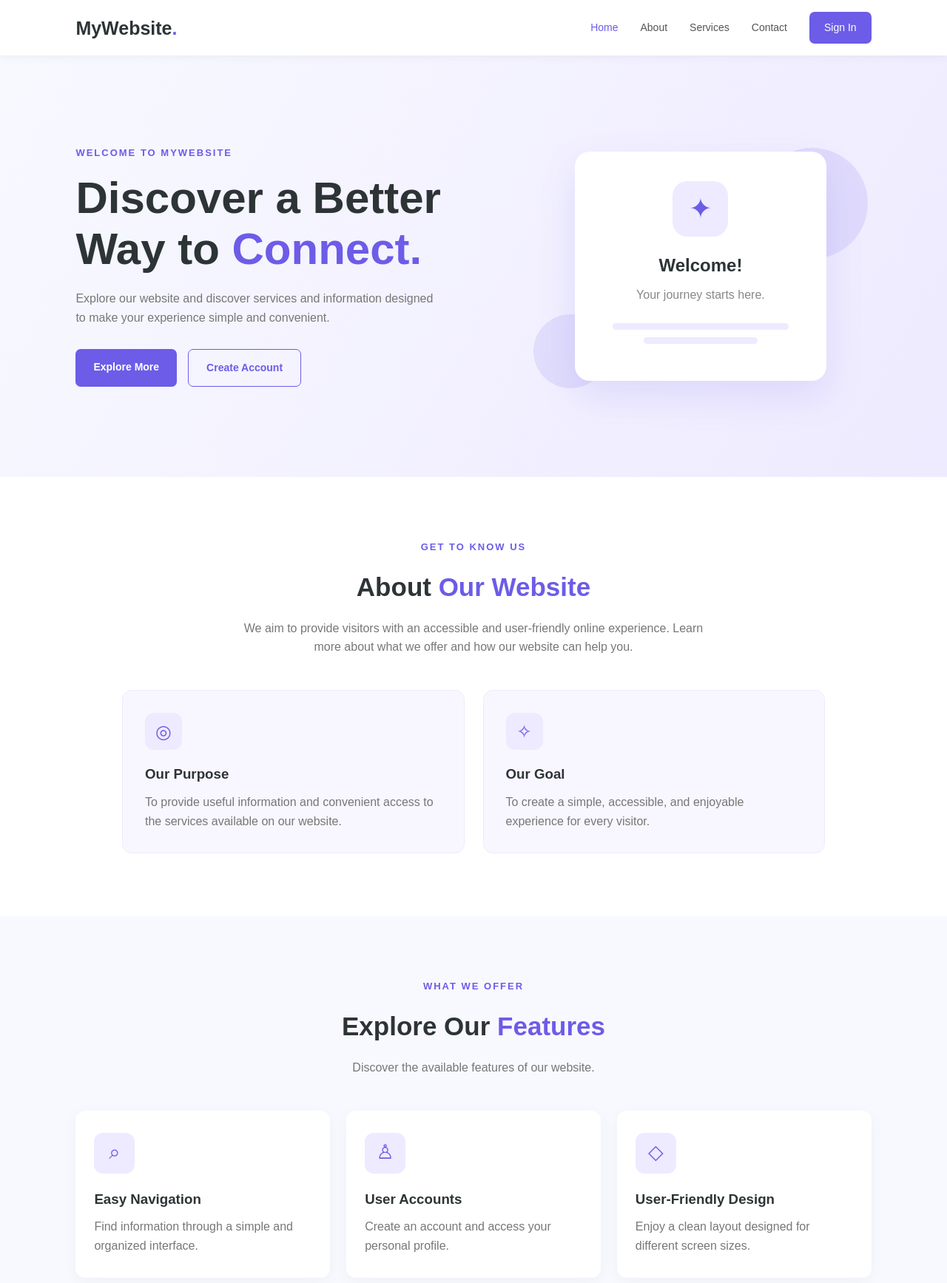
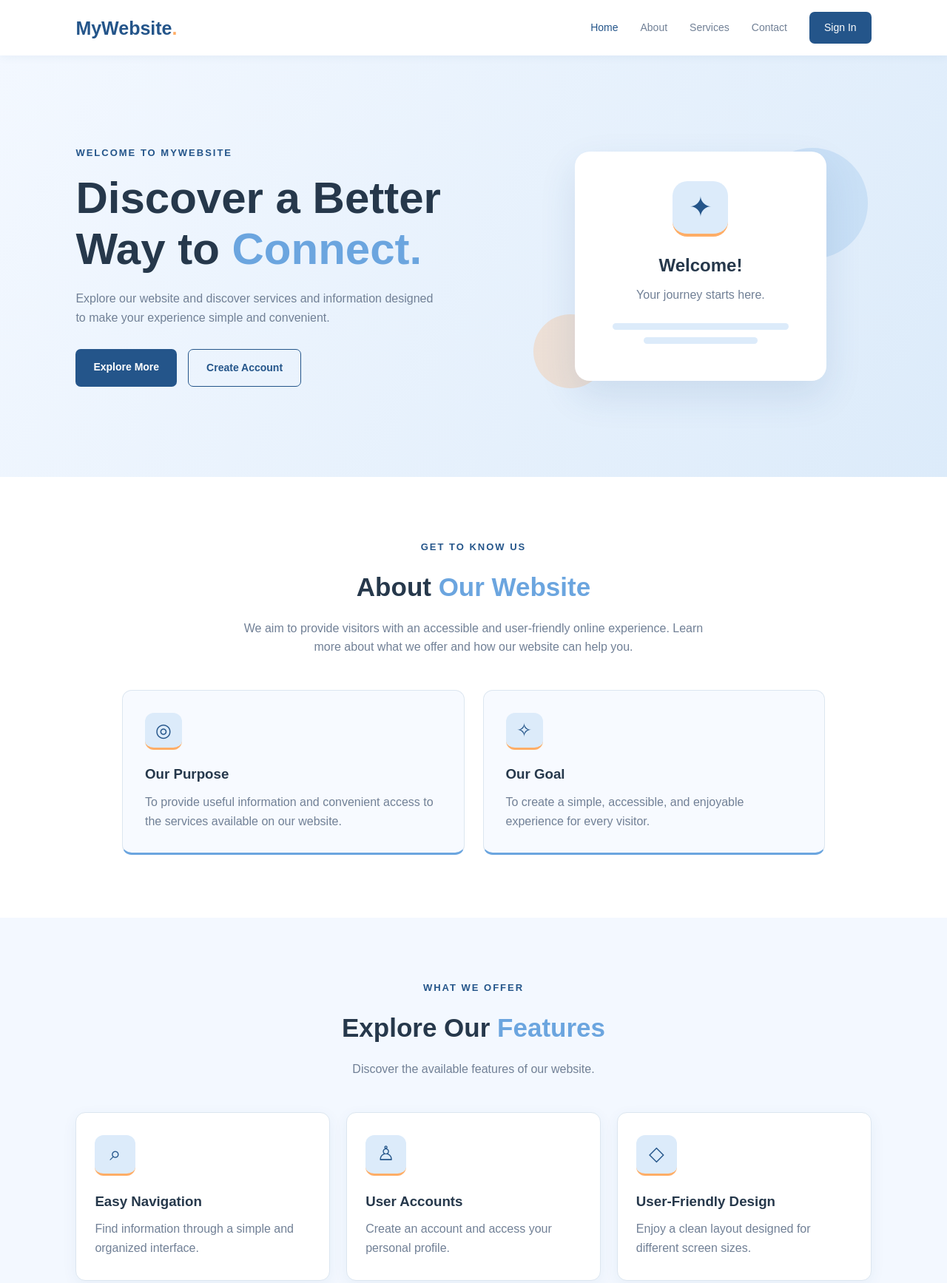
Before and after one commit to TheCoefeaJoe/web-portfolio, a plain HTML site: page index.html in a window 1280 px wide. Shown: the top 1735 px of the page at 74% size. Drawn offline with Linux system fonts and the light colour scheme.

Commit message:
Updated project

```diff
--- a/index.css
+++ b/index.css
@@ -1,6 +1,7 @@
-/* =========================
+
+/* =========================================
    1. GLOBAL STYLES
-========================= */
+========================================= */
 
 * {
     margin: 0;
@@ -10,9 +11,21 @@
     scroll-behavior: smooth;
 }
 
+:root {
+    --bg-color: #F3F8FF;
+    --surface-color: #FFFFFF;
+    --soft-blue: #DCEBFA;
+    --primary-blue: #6BA5DF;
+    --dark-blue: #24558A;
+    --orange: #FFAD66;
+    --text-color: #26384B;
+    --muted-color: #718096;
+    --border-color: #DCE6F0;
+}
+
 body {
-    background: #f8f9ff;
-    color: #2d3436;
+    background: var(--bg-color);
+    color: var(--text-color);
     line-height: 1.6;
 }
 
@@ -20,32 +33,32 @@ a {
     text-decoration: none;
 }
 
-/* =========================
+/* =========================================
    2. HEADER AND NAVIGATION
-========================= */
+========================================= */
 
 .header {
     width: 100%;
     min-height: 75px;
     padding: 15px 8%;
-    background: #ffffff;
+    background: var(--surface-color);
     display: flex;
     justify-content: space-between;
     align-items: center;
     position: sticky;
     top: 0;
     z-index: 1000;
-    box-shadow: 0 2px 12px rgba(0, 0, 0, 0.05);
+    box-shadow: 0 2px 12px rgba(36, 85, 138, 0.06);
 }
 
 .logo {
     font-size: 25px;
     font-weight: bold;
-    color: #2d3436;
+    color: var(--dark-blue);
 }
 
 .logo span {
-    color: #6c5ce7;
+    color: var(--orange);
 }
 
 .navbar {
@@ -55,19 +68,19 @@ a {
 }
 
 .nav-link {
-    color: #555;
+    color: var(--muted-color);
     font-size: 14px;
     transition: 0.3s;
 }
 
 .nav-link:hover,
 .nav-link.active {
-    color: #6c5ce7;
+    color: var(--dark-blue);
 }
 
 .login-link {
-    background: #6c5ce7;
-    color: #ffffff;
+    background: var(--dark-blue);
+    color: white;
     padding: 10px 20px;
     border-radius: 7px;
     font-size: 14px;
@@ -75,7 +88,7 @@ a {
 }
 
 .login-link:hover {
-    background: #5546c7;
+    background: #183F6B;
 }
 
 .login-link[hidden] {
@@ -86,13 +99,14 @@ a {
     display: none;
     background: none;
     border: none;
+    color: var(--dark-blue);
     font-size: 26px;
     cursor: pointer;
 }
 
-/* =========================
+/* =========================================
    3. HERO SECTION
-========================= */
+========================================= */
 
 .hero {
     min-height: 570px;
@@ -101,7 +115,11 @@ a {
     grid-template-columns: 1.1fr 0.9fr;
     align-items: center;
     gap: 50px;
-    background: linear-gradient(120deg, #f8f9ff, #eeeaff);
+    background: linear-gradient(
+        120deg,
+        #F3F8FF,
+        #DCEBFA
+    );
     overflow: hidden;
 }
 
@@ -110,7 +128,7 @@ a {
 }
 
 .eyebrow {
-    color: #6c5ce7;
+    color: var(--dark-blue);
     font-size: 13px;
     font-weight: bold;
     letter-spacing: 2px;
@@ -125,11 +143,11 @@ a {
 
 .hero h1 span,
 .section-heading h2 span {
-    color: #6c5ce7;
+    color: var(--primary-blue);
 }
 
 .hero-description {
-    color: #777;
+    color: var(--muted-color);
     max-width: 500px;
     margin-bottom: 30px;
 }
@@ -139,6 +157,8 @@ a {
     gap: 15px;
     flex-wrap: wrap;
 }
+
+/* Hero Buttons */
 
 .primary-btn,
 .secondary-btn {
@@ -151,25 +171,25 @@ a {
 }
 
 .primary-btn {
-    background: #6c5ce7;
+    background: var(--dark-blue);
     color: white;
 }
 
 .primary-btn:hover {
-    background: #5546c7;
+    background: #183F6B;
     transform: translateY(-3px);
 }
 
 .secondary-btn {
-    border: 1px solid #6c5ce7;
-    color: #6c5ce7;
+    border: 1px solid var(--dark-blue);
+    color: var(--dark-blue);
 }
 
 .secondary-btn:hover {
-    background: #eeeaff;
+    background: var(--soft-blue);
 }
 
-/* Hero visual */
+/* Hero Visual */
 
 .hero-visual {
     min-height: 350px;
@@ -181,9 +201,9 @@ a {
 .visual-card {
     width: min(100%, 340px);
     padding: 40px 30px;
-    background: white;
+    background: var(--surface-color);
     border-radius: 20px;
-    box-shadow: 0 20px 50px rgba(108, 92, 231, 0.15);
+    box-shadow: 0 20px 50px rgba(36, 85, 138, 0.12);
     position: relative;
     z-index: 2;
     text-align: center;
@@ -196,8 +216,9 @@ a {
     display: grid;
     place-items: center;
     border-radius: 20px;
-    background: #eeeaff;
-    color: #6c5ce7;
+    background: var(--soft-blue);
+    color: var(--dark-blue);
+    border-bottom: 4px solid var(--orange);
     font-size: 38px;
 }
 
@@ -206,7 +227,7 @@ a {
 }
 
 .visual-card p {
-    color: #888;
+    color: var(--muted-color);
 }
 
 .visual-line {
@@ -214,7 +235,7 @@ a {
     width: 85%;
     margin: 25px auto 10px;
     border-radius: 10px;
-    background: #eeeaff;
+    background: var(--soft-blue);
 }
 
 .visual-line.short {
@@ -225,7 +246,7 @@ a {
 .decor {
     position: absolute;
     border-radius: 50%;
-    background: rgba(108, 92, 231, 0.13);
+    background: rgba(107, 165, 223, 0.20);
 }
 
 .decor-one {
@@ -240,11 +261,12 @@ a {
     height: 100px;
     bottom: 10px;
     left: 5px;
+    background: rgba(255, 173, 102, 0.25);
 }
 
-/* =========================
+/* =========================================
    4. GENERAL SECTIONS
-========================= */
+========================================= */
 
 .section {
     padding: 85px 8%;
@@ -262,15 +284,15 @@ a {
 }
 
 .section-heading > p:last-child {
-    color: #777;
+    color: var(--muted-color);
 }
 
-/* =========================
+/* =========================================
    5. ABOUT SECTION
-========================= */
+========================================= */
 
 .about {
-    background: white;
+    background: var(--surface-color);
 }
 
 .about-content {
@@ -283,9 +305,10 @@ a {
 
 .about-box {
     padding: 30px;
-    background: #f8f7ff;
+    background: #F7FAFF;
     border-radius: 13px;
-    border: 1px solid #eeeaff;
+    border: 1px solid var(--border-color);
+    border-bottom: 3px solid var(--primary-blue);
 }
 
 .about-icon {
@@ -293,9 +316,10 @@ a {
     height: 50px;
     display: grid;
     place-items: center;
-    background: #eeeaff;
-    color: #6c5ce7;
+    background: var(--soft-blue);
+    color: var(--dark-blue);
     border-radius: 12px;
+    border-bottom: 3px solid var(--orange);
     font-size: 25px;
     margin-bottom: 18px;
 }
@@ -305,15 +329,15 @@ a {
 }
 
 .about-box p {
-    color: #777;
+    color: var(--muted-color);
 }
 
-/* =========================
+/* =========================================
    6. SERVICES SECTION
-========================= */
+========================================= */
 
 .services {
-    background: #f8f9ff;
+    background: var(--bg-color);
 }
 
 .service-grid {
@@ -324,15 +348,17 @@ a {
 
 .service-card {
     padding: 30px 25px;
-    background: white;
+    background: var(--surface-color);
     border-radius: 13px;
-    box-shadow: 0 5px 20px rgba(0, 0, 0, 0.04);
+    border: 1px solid var(--border-color);
+    box-shadow: 0 5px 20px rgba(36, 85, 138, 0.06);
     transition: 0.3s;
 }
 
 .service-card:hover {
     transform: translateY(-7px);
-    box-shadow: 0 12px 25px rgba(108, 92, 231, 0.10);
+    border-bottom: 3px solid var(--orange);
+    box-shadow: 0 12px 25px rgba(36, 85, 138, 0.12);
 }
 
 .service-icon {
@@ -340,9 +366,10 @@ a {
     height: 55px;
     display: grid;
     place-items: center;
-    background: #eeeaff;
-    color: #6c5ce7;
+    background: var(--soft-blue);
+    color: var(--dark-blue);
     border-radius: 12px;
+    border-bottom: 3px solid var(--orange);
     font-size: 27px;
     margin-bottom: 20px;
 }
@@ -352,15 +379,15 @@ a {
 }
 
 .service-card p {
-    color: #777;
+    color: var(--muted-color);
 }
 
-/* =========================
+/* =========================================
    7. CONTACT SECTION
-========================= */
+========================================= */
 
 .contact {
-    background: #eeeaff;
+    background: var(--soft-blue);
     text-align: center;
 }
 
@@ -372,28 +399,29 @@ a {
 .contact h2 {
     font-size: 35px;
     margin-bottom: 15px;
+    color: var(--dark-blue);
 }
 
 .contact-content > p:not(.eyebrow) {
-    color: #777;
+    color: var(--muted-color);
     margin-bottom: 25px;
 }
 
-/* =========================
+/* =========================================
    8. FOOTER
-========================= */
+========================================= */
 
 .footer {
     padding: 23px 8%;
-    background: #29263d;
-    color: #ffffff;
+    background: var(--dark-blue);
+    color: white;
     text-align: center;
     font-size: 13px;
 }
 
-/* =========================
+/* =========================================
    9. RESPONSIVE DESIGN
-========================= */
+========================================= */
 
 @media (max-width: 850px) {
     .header {
@@ -440,11 +468,11 @@ a {
         left: 0;
         width: 100%;
         padding: 20px;
-        background: white;
+        background: var(--surface-color);
         flex-direction: column;
         align-items: stretch;
         gap: 18px;
-        box-shadow: 0 8px 15px rgba(0, 0, 0, 0.06);
+        box-shadow: 0 8px 15px rgba(36, 85, 138, 0.08);
     }
 
     .navbar.show {
--- a/login_page.css
+++ b/login_page.css
@@ -1,7 +1,7 @@
 
-/* =========================
+/* =========================================
    1. GLOBAL STYLES
-========================= */
+========================================= */
 
 * {
     margin: 0;
@@ -10,19 +10,30 @@
     font-family: Arial, sans-serif;
 }
 
+:root {
+    --bg-color: #F3F8FF;
+    --surface-color: #FFFFFF;
+    --soft-blue: #DCEBFA;
+    --primary-blue: #6BA5DF;
+    --dark-blue: #24558A;
+    --orange: #FFAD66;
+    --text-color: #26384B;
+    --muted-color: #718096;
+    --border-color: #DCE6F0;
+}
+
 body {
     min-height: 100vh;
-    background: linear-gradient(135deg, #74b9ff, #a29bfe);
-
+    background: linear-gradient(135deg, #F3F8FF, #DCEBFA);
+    color: var(--text-color);
     display: flex;
     justify-content: center;
     align-items: center;
 }
 
-
-/* =========================
+/* =========================================
    2. LOGIN CONTAINER
-========================= */
+========================================= */
 
 .login-container {
     width: 100%;
@@ -34,17 +45,15 @@ body {
     max-width: 400px;
     margin: auto;
     padding: 40px 35px;
-
-    background: #ffffff;
+    background: var(--surface-color);
     border-radius: 15px;
-
-    box-shadow: 0 10px 30px rgba(0, 0, 0, 0.15);
+    border-top: 5px solid var(--orange);
+    box-shadow: 0 10px 30px rgba(36, 85, 138, 0.12);
 }
 
-
-/* =========================
+/* =========================================
    3. LOGIN HEADER
-========================= */
+========================================= */
 
 .login-header {
     text-align: center;
@@ -52,19 +61,18 @@ body {
 }
 
 .login-header h1 {
-    color: #2d3436;
+    color: var(--dark-blue);
     margin-bottom: 10px;
 }
 
 .login-header p {
-    color: #777777;
+    color: var(--muted-color);
     font-size: 14px;
 }
 
-
-/* =========================
+/* =========================================
    4. FORM INPUTS
-========================= */
+========================================= */
 
 .form-group {
     margin-bottom: 20px;
@@ -73,8 +81,7 @@ body {
 .form-group label {
     display: block;
     margin-bottom: 8px;
-
-    color: #333333;
+    color: var(--text-color);
     font-weight: bold;
     font-size: 14px;
 }
@@ -82,82 +89,81 @@ body {
 .form-group input {
     width: 100%;
     padding: 13px;
-
-    border: 1px solid #cccccc;
+    border: 1px solid var(--border-color);
     border-radius: 7px;
     outline: none;
-
+    background: #FFFFFF;
+    color: var(--text-color);
     font-size: 14px;
     transition: 0.3s;
 }
 
 .form-group input:focus {
-    border-color: #6c5ce7;
+    border-color: var(--primary-blue);
+    box-shadow: 0 0 0 3px rgba(107, 165, 223, 0.15);
 }
 
+.form-group input::placeholder {
+    color: #A0AEC0;
+}
 
-/* =========================
+/* =========================================
    5. FORM OPTIONS
-========================= */
+========================================= */
 
 .form-options {
     display: flex;
     justify-content: space-between;
     align-items: center;
-
     margin-bottom: 25px;
     font-size: 13px;
+    color: var(--muted-color);
 }
 
 .form-options a,
 .login-footer a {
-    color: #6c5ce7;
+    color: var(--dark-blue);
     text-decoration: none;
+    font-weight: 600;
 }
 
 .form-options a:hover,
 .login-footer a:hover {
+    color: #183F6B;
     text-decoration: underline;
 }
 
-
-/* =========================
+/* =========================================
    6. LOGIN BUTTON
-========================= */
+========================================= */
 
 .login-button {
     width: 100%;
     padding: 13px;
-
-    background: #6c5ce7;
-    color: #ffffff;
-
+    background: var(--dark-blue);
+    color: #FFFFFF;
     border: none;
     border-radius: 7px;
-
     font-size: 16px;
     font-weight: bold;
     cursor: pointer;
-
     transition: 0.3s;
 }
 
 .login-button:hover {
-    background: #5645c0;
+    background: #183F6B;
+    transform: translateY(-2px);
 }
 
-
-/* =========================
+/* =========================================
    7. FEEDBACK MESSAGE
-========================= */
+========================================= */
 
 #message {
     margin-top: 15px;
     text-align: center;
     font-size: 14px;
 }
-
-/* SUCCESS AND ERROR MESSAGE */
 
 .message {
     margin-top: 15px;
@@ -170,35 +176,32 @@ body {
 
 .message.success {
     display: block;
-    background: #d4edda;
-    color: #155724;
+    background: #E4F5EA;
+    color: #276749;
 }
 
 .message.error {
     display: block;
-    background: #f8d7da;
-    color: #721c24;
+    background: #FDECEC;
+    color: #B83232;
 }
 
-/* =========================
+/* =========================================
    8. LOGIN FOOTER
-========================= */
+========================================= */
 
 .login-footer {
     margin-top: 25px;
     text-align: center;
-
-    color: #666666;
+    color: var(--muted-color);
     font-size: 14px;
 }
 
-
-/* =========================
+/* =========================================
    9. RESPONSIVE DESIGN
-========================= */
+========================================= */
 
 @media (max-width: 480px) {
-
     .login-box {
         padding: 30px 20px;
     }
@@ -206,5 +209,4 @@ body {
     .form-options {
         font-size: 12px;
     }
-
 }
--- a/profile.css
+++ b/profile.css
@@ -1,7 +1,7 @@
 
-/* =========================
+/* =========================================
    1. GLOBAL STYLES
-========================= */
+========================================= */
 
 * {
     margin: 0;
@@ -10,44 +10,57 @@
     font-family: Arial, sans-serif;
 }
 
+:root {
+    --bg-color: #F3F8FF;
+    --surface-color: #FFFFFF;
+    --soft-blue: #DCEBFA;
+    --primary-blue: #6BA5DF;
+    --dark-blue: #24558A;
+    --orange: #FFAD66;
+    --text-color: #26384B;
+    --muted-color: #718096;
+    --border-color: #DCE6F0;
+}
+
 body {
     min-height: 100vh;
-    background: #f4f6fb;
-    color: #2d3436;
+    background: var(--bg-color);
+    color: var(--text-color);
 }
 
-
-/* =========================
+/* =========================================
    2. NAVIGATION
-========================= */
+========================================= */
 
 .profile-navbar {
-    background: #ffffff;
+    background: var(--surface-color);
     padding: 20px 7%;
-
     display: flex;
     justify-content: space-between;
     align-items: center;
-
-    box-shadow: 0 2px 10px rgba(0,0,0,0.05);
+    box-shadow: 0 2px 10px rgba(36, 85, 138, 0.06);
 }
 
 .logo {
-    color: #6c5ce7;
+    color: var(--dark-blue);
     font-size: 22px;
     font-weight: bold;
     text-decoration: none;
 }
 
 .back-link {
-    color: #6c5ce7;
+    color: var(--dark-blue);
     text-decoration: none;
+    transition: 0.3s;
 }
 
+.back-link:hover {
+    color: var(--primary-blue);
+}
 
-/* =========================
+/* =========================================
    3. PROFILE CONTAINER
-========================= */
+========================================= */
 
 .profile-container {
     min-height: calc(100vh - 70px);
@@ -57,46 +70,41 @@ body {
     padding: 30px 20px;
 }
 
-
-/* =========================
+/* =========================================
    4. PROFILE CARD
-========================= */
+========================================= */
 
 .profile-card {
     width: 100%;
     max-width: 600px;
-
     padding: 35px;
-    background: #ffffff;
-
+    background: var(--surface-color);
     border-radius: 15px;
-    box-shadow: 0 8px 25px rgba(0,0,0,0.08);
+    border-top: 5px solid var(--orange);
+    box-shadow: 0 8px 25px rgba(36, 85, 138, 0.08);
 }
 
-
-/* =========================
+/* =========================================
    5. PROFILE HEADING
-========================= */
+========================================= */
 
 .profile-heading {
     text-align: center;
     padding-bottom: 25px;
-    border-bottom: 1px solid #eeeeee;
+    border-bottom: 1px solid var(--border-color);
 }
 
 .profile-avatar {
     width: 90px;
     height: 90px;
-
     margin: 0 auto 15px;
-
     display: flex;
     justify-content: center;
     align-items: center;
-
-    background: #6c5ce7;
-    color: #ffffff;
-
+    background: var(--dark-blue);
+    color: #FFFFFF;
+    border: 4px solid var(--soft-blue);
+    border-bottom-color: var(--orange);
     border-radius: 50%;
     font-size: 35px;
     font-weight: bold;
@@ -104,28 +112,26 @@ body {
 
 .profile-heading h1 {
     margin-bottom: 7px;
+    color: var(--dark-blue);
 }
 
 .profile-heading p {
-    color: #888888;
+    color: var(--muted-color);
     margin-bottom: 12px;
 }
 
 .account-status {
     display: inline-block;
     padding: 7px 15px;
-
-    background: #d4edda;
-    color: #155724;
-
+    background: #E4F5EA;
+    color: #276749;
     border-radius: 20px;
     font-size: 12px;
 }
 
-
-/* =========================
+/* =========================================
    6. PERSONAL INFORMATION
-========================= */
+========================================= */
 
 .profile-information {
     padding: 25px 0;
@@ -134,6 +140,7 @@ body {
 .profile-information h2 {
     font-size: 19px;
     margin-bottom: 20px;
+    color: var(--dark-blue);
 }
 
 .info-group {
@@ -142,59 +149,67 @@ body {
 
 .info-group label {
     display: block;
-    color: #888888;
+    color: var(--muted-color);
     font-size: 13px;
     margin-bottom: 7px;
 }
 
 .info-group p {
     font-weight: bold;
+    color: var(--text-color);
     overflow-wrap: anywhere;
 }
 
-
-/* =========================
+/* =========================================
    7. PROFILE ACTIONS
-========================= */
+========================================= */
 
 .profile-actions {
     display: flex;
     gap: 12px;
     padding-top: 20px;
-    border-top: 1px solid #eeeeee;
+    border-top: 1px solid var(--border-color);
 }
 
 .home-button,
 .logout-button {
     flex: 1;
     padding: 13px;
-
     border: none;
     border-radius: 7px;
-
     text-align: center;
     text-decoration: none;
-
     font-size: 14px;
     cursor: pointer;
+    transition: 0.3s;
 }
 
 .home-button {
-    background: #6c5ce7;
-    color: #ffffff;
+    background: var(--dark-blue);
+    color: #FFFFFF;
+}
+
+.home-button:hover {
+    background: #183F6B;
 }
 
 .logout-button {
-    background: #fff0f0;
-    color: #e74c3c;
+    background: #FFF0E5;
+    color: #C66B2E;
 }
 
+.logout-button:hover {
+    background: #FFE0C9;
+}
 
-/* =========================
+/* =========================================
    8. RESPONSIVE DESIGN
-========================= */
+========================================= */
 
 @media (max-width: 480px) {
+    .profile-navbar {
+        padding: 15px 5%;
+    }
 
     .profile-card {
         padding: 25px 20px;
@@ -203,5 +218,4 @@ body {
     .profile-actions {
         flex-direction: column;
     }
-
 }
--- a/register_page.css
+++ b/register_page.css
@@ -1,7 +1,7 @@
 
-/* =========================
+/* =========================================
    1. GLOBAL STYLES
-========================= */
+========================================= */
 
 * {
     margin: 0;
@@ -10,19 +10,30 @@
     font-family: Arial, sans-serif;
 }
 
+:root {
+    --bg-color: #F3F8FF;
+    --surface-color: #FFFFFF;
+    --soft-blue: #DCEBFA;
+    --primary-blue: #6BA5DF;
+    --dark-blue: #24558A;
+    --orange: #FFAD66;
+    --text-color: #26384B;
+    --muted-color: #718096;
+    --border-color: #DCE6F0;
+}
+
 body {
     min-height: 100vh;
-    background: linear-gradient(135deg, #74b9ff, #a29bfe);
-
+    background: linear-gradient(135deg, #F3F8FF, #DCEBFA);
+    color: var(--text-color);
     display: flex;
     justify-content: center;
     align-items: center;
 }
 
-
-/* =========================
+/* =========================================
    2. REGISTER CONTAINER
-========================= */
+========================================= */
 
 .register-container {
     width: 100%;
@@ -34,17 +45,15 @@ body {
     max-width: 430px;
     margin: auto;
     padding: 35px;
-
-    background: #ffffff;
+    background: var(--surface-color);
     border-radius: 15px;
-
-    box-shadow: 0 10px 30px rgba(0, 0, 0, 0.15);
+    border-top: 5px solid var(--orange);
+    box-shadow: 0 10px 30px rgba(36, 85, 138, 0.12);
 }
 
-
-/* =========================
+/* =========================================
    3. REGISTER HEADER
-========================= */
+========================================= */
 
 .register-header {
     text-align: center;
@@ -52,19 +61,18 @@ body {
 }
 
 .register-header h1 {
-    color: #2d3436;
+    color: var(--dark-blue);
     margin-bottom: 10px;
 }
 
 .register-header p {
-    color: #777777;
+    color: var(--muted-color);
     font-size: 14px;
 }
 
-
-/* =========================
+/* =========================================
    4. FORM INPUTS
-========================= */
+========================================= */
 
 .form-group {
     margin-bottom: 16px;
@@ -73,8 +81,7 @@ body {
 .form-group label {
     display: block;
     margin-bottom: 8px;
-
-    color: #333333;
+    color: var(--text-color);
     font-weight: bold;
     font-size: 14px;
 }
@@ -82,64 +89,64 @@ body {
 .form-group input {
     width: 100%;
     padding: 12px;
-
-    border: 1px solid #cccccc;
+    border: 1px solid var(--border-color);
     border-radius: 7px;
     outline: none;
-
+    background: #FFFFFF;
+    color: var(--text-color);
     font-size: 14px;
     transition: 0.3s;
 }
 
 .form-group input:focus {
-    border-color: #6c5ce7;
+    border-color: var(--primary-blue);
+    box-shadow: 0 0 0 3px rgba(107, 165, 223, 0.15);
 }
 
+.form-group input::placeholder {
+    color: #A0AEC0;
+}
 
-/* =========================
+/* =========================================
    5. TERMS AND CONDITIONS
-========================= */
+========================================= */
 
 .form-options {
     margin: 20px 0;
     font-size: 13px;
-    color: #555555;
+    color: var(--muted-color);
 }
 
 .form-options input {
     margin-right: 5px;
+    accent-color: var(--dark-blue);
 }
 
-
-/* =========================
+/* =========================================
    6. REGISTER BUTTON
-========================= */
+========================================= */
 
 .register-button {
     width: 100%;
     padding: 13px;
-
-    background: #6c5ce7;
-    color: #ffffff;
-
+    background: var(--dark-blue);
+    color: #FFFFFF;
     border: none;
     border-radius: 7px;
-
     font-size: 16px;
     font-weight: bold;
     cursor: pointer;
-
     transition: 0.3s;
 }
 
 .register-button:hover {
-    background: #5645c0;
+    background: #183F6B;
+    transform: translateY(-2px);
 }
 
-
-/* =========================
+/* =========================================
    7. FEEDBACK MESSAGE
-========================= */
+========================================= */
 
 #message {
     margin-top: 15px;
@@ -147,37 +154,34 @@ body {
     font-size: 14px;
 }
 
-
-/* =========================
+/* =========================================
    8. REGISTER FOOTER
-========================= */
+========================================= */
 
 .register-footer {
     margin-top: 25px;
     text-align: center;
-
-    color: #666666;
+    color: var(--muted-color);
     font-size: 14px;
 }
 
 .register-footer a {
-    color: #6c5ce7;
+    color: var(--dark-blue);
     text-decoration: none;
+    font-weight: 600;
 }
 
 .register-footer a:hover {
+    color: #183F6B;
     text-decoration: underline;
 }
 
-
-/* =========================
+/* =========================================
    9. RESPONSIVE DESIGN
-========================= */
+========================================= */
 
 @media (max-width: 480px) {
-
     .register-box {
         padding: 25px 20px;
     }
-
 }
```
